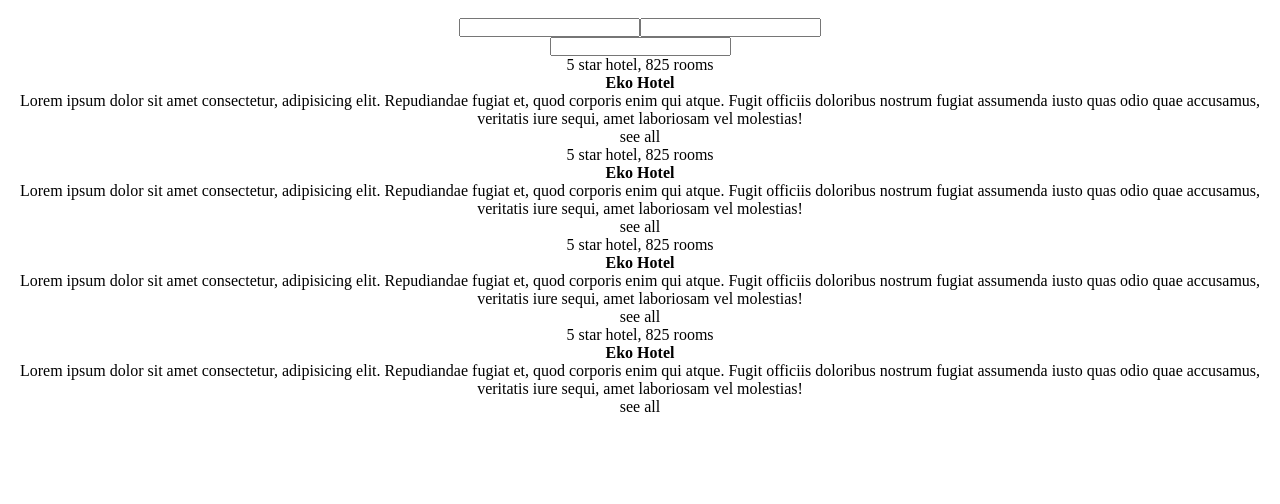
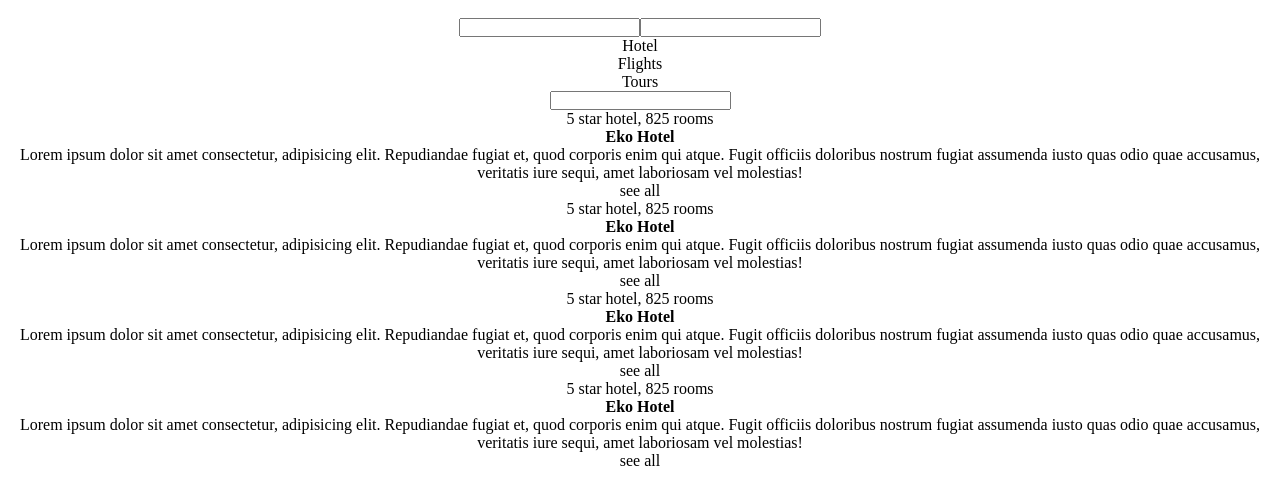
Before and after one commit to Dev2gether-grow2gether/Flight-booking-system, a React (Vite) app: page /bookit/flights/home in a window 1280 px wide. Shown: the top 504 px of the page. Built offline with nearby package versions, Linux system fonts and the light colour scheme.

Commit message:
update
added the home page for the hotela and flight and Tours

Feat

created the header and footer component, created the hostel box detail component

```diff
--- a/src/components/Header.jsx
+++ b/src/components/Header.jsx
@@ -11,9 +11,9 @@
      <input type="search" />
     </div>
     <div id="tabs">
-     <div></div>
-     <div></div>
-     <div></div>
+     <div> Hotel </div>
+     <div> Flights </div>
+     <div> Tours </div>
      <input type="img" />
 
     </div>
```
